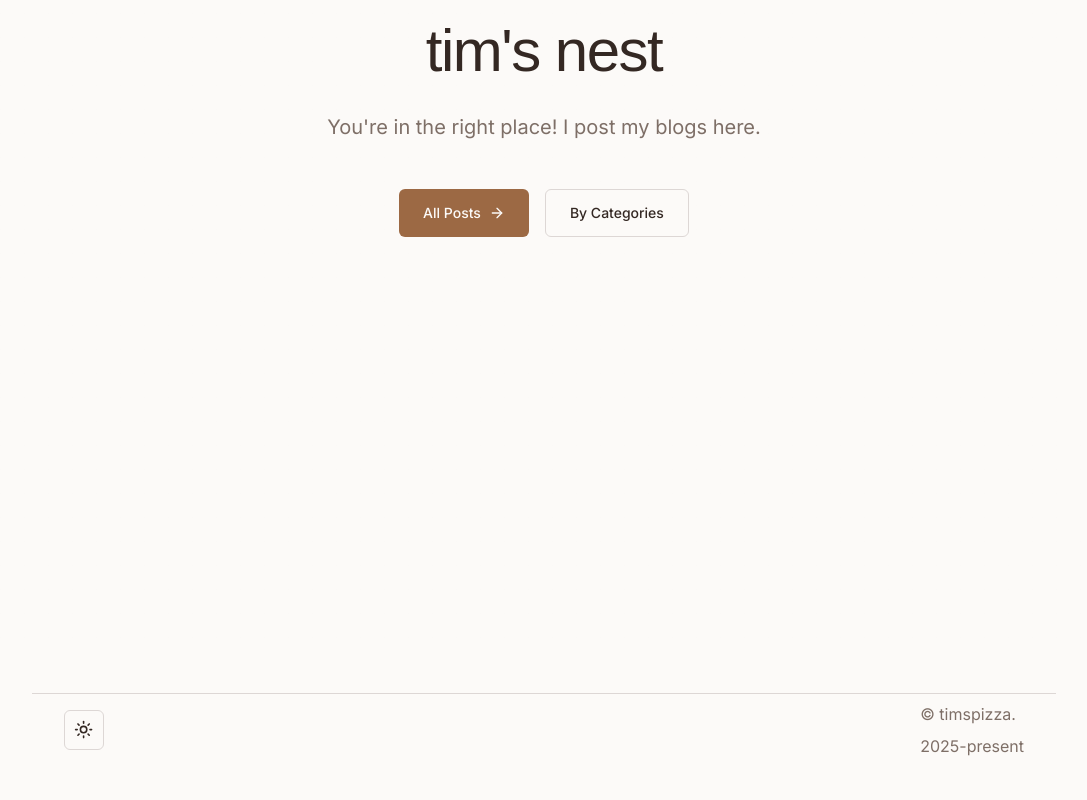
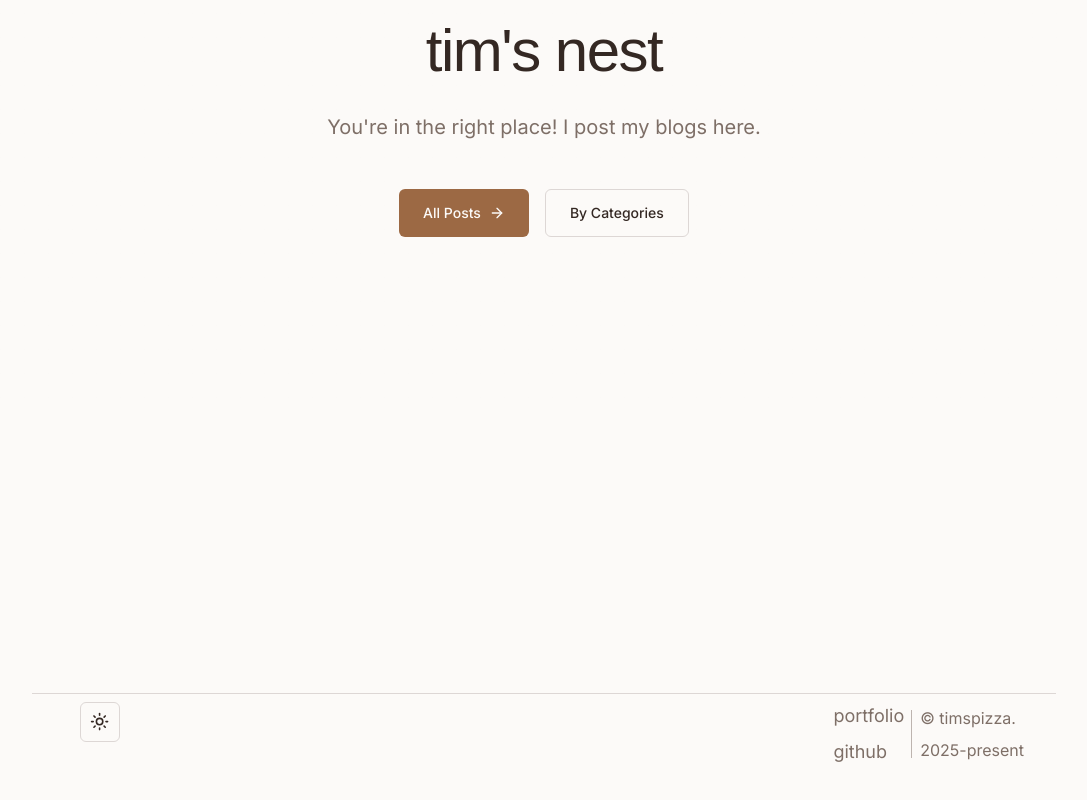
Before and after one commit to TimsPizza/blog, a Next.js app: page / in a window 1280 px wide. Shown: the part 216-1016 px from the top of the page, without its empty margins (96-1183 px from the left). Built offline with nearby package versions, Linux system fonts and the light colour scheme; a web font is replaced by a local one.

Commit message:
layout and mobile layout change

```diff
--- a/app/globals.css
+++ b/app/globals.css
@@ -213,11 +213,19 @@
   .nav-item {
     @apply text-lg font-medium text-secondary-foreground hover:text-primary transition-colors relative;
   }
+
   .nav-item::before {
     @apply absolute w-full h-[1px] bg-primary/60 bottom-0 left-0 origin-left transform scale-x-0 transition-transform duration-300 ease-out;
     content: '';
   }
+
   .nav-item:hover::before {
     @apply transform scale-x-100;
   }
 }
+
+@layer components {
+  .divider-tail {
+    @apply after:absolute after:h-full after:w-[1px] after:top-0 after:-right-2 after:bg-muted-foreground after:text-muted-foreground after:content-[""] after:scale-x-50 after:scale-y-75 ;
+  }
+}
--- a/app/layout.tsx
+++ b/app/layout.tsx
@@ -7,10 +7,9 @@ import { Container, Section } from "@/components/craft";
 import { MobileNav } from "@/components/nav/mobile-nav";
 import { ThemeProvider } from "@/components/theme/theme-provider";
 import { ThemeToggle } from "@/components/theme/theme-toggle";
-import { mainMenu } from "@/menu.config";
+import { footerMenu, mainMenu } from "@/menu.config";
 import { siteConfig } from "@/site.config";
 import { Analytics } from "@vercel/analytics/react";
-
 
 import Link from "next/link";
 
@@ -29,9 +28,8 @@ const font = FontSans({
 });
 
 export const metadata: Metadata = {
-  title: "WordPress & Next.js Starter by 9d8",
-  description:
-    "A starter template for Next.js with WordPress as a headless CMS.",
+  title: "tim's nest",
+  description: "tim's personal blog",
   metadataBase: new URL(siteConfig.site_domain),
   alternates: {
     canonical: "/",
@@ -48,7 +46,7 @@ export default function RootLayout({
       <head />
       <body
         className={cn(
-          "h-full min-h-screen w-full font-sans antialiased",
+          "min-h-screen w-full font-sans antialiased",
           font.variable,
           lxgw.variable,
         )}
@@ -59,9 +57,9 @@ export default function RootLayout({
           enableSystem
           disableTransitionOnChange
         >
-          <main className="flex h-screen w-full flex-col">
+          <main className="flex min-h-screen w-full flex-col">
             <Nav className={`${lxgw.className} text-lg font-bold`} />
-            <div id="content-wrapper" className="flex-1 min-h-screen">
+            <div id="content-wrapper" className="min-h-screen flex-1">
               {children}
             </div>
             <Footer />
@@ -113,15 +111,26 @@ const Footer = () => {
   return (
     <footer>
       <Section>
-        <Container className="not-prose flex flex-col justify-between gap-6 border-t md:flex-row md:items-center md:gap-2 !py-2">
-          <ThemeToggle />
-          <div className="flex flex-col items-start justify-center gap-2">
-            <p className="text-muted-foreground">
-              &copy; <a href="https://github.com/TimsPizza">timspizza</a>.
-            </p>
-            <p className="text-muted-foreground">
-              2025-present
-            </p>
+        <Container className="not-prose flex flex-row justify-between gap-6 border-t !py-2 px-4 md:items-start md:gap-2">
+          <ThemeToggle className="ml-4 md:mr-auto" />
+          <div className="flex flex-row justify-center gap-4">
+            <div className="divider-tail relative hidden flex-col items-start justify-center gap-2 md:flex">
+              {Object.entries(footerMenu).map(([key, href]) => (
+                <NavItem
+                  key={href}
+                  className="font-sans font-normal text-muted-foreground"
+                  href={href}
+                  text={key}
+                />
+              ))}
+            </div>
+
+            <div className="flex flex-col items-start justify-center gap-2">
+              <p className="text-muted-foreground">
+                &copy; <a href="https://github.com/TimsPizza">timspizza</a>.
+              </p>
+              <p className="text-muted-foreground">2025-present</p>
+            </div>
           </div>
         </Container>
       </Section>
--- a/components/nav/mobile-nav.tsx
+++ b/components/nav/mobile-nav.tsx
@@ -21,7 +21,7 @@ import {
 } from "@/components/ui/sheet";
 import { Separator } from "@/components/ui/separator";
 
-import { mainMenu, contentMenu } from "@/menu.config";
+import { mainMenu, contentMenu, footerMenu } from "@/menu.config";
 import { siteConfig } from "@/site.config";
 
 export function MobileNav() {
@@ -32,7 +32,7 @@ export function MobileNav() {
       <SheetTrigger asChild>
         <Button
           variant="ghost"
-          className="px-0 border w-10 text-base hover:bg-transparent focus-visible:bg-transparent focus-visible:ring-0 focus-visible:ring-offset-0 md:hidden"
+          className="w-10 border px-0 text-base hover:bg-transparent focus-visible:bg-transparent focus-visible:ring-0 focus-visible:ring-offset-0 md:hidden"
         >
           <Menu />
           <span className="sr-only">Toggle Menu</span>
@@ -54,15 +54,21 @@ export function MobileNav() {
         <ScrollArea className="my-4 h-[calc(100vh-8rem)] pb-10 pl-6">
           <div className="flex flex-col space-y-3">
             <h3 className="text-small mt-6">Menu</h3>
-            <Separator />
+            <Separator className="origin-left scale-x-75" />
             {Object.entries(mainMenu).map(([key, href]) => (
               <MobileLink key={key} href={href} onOpenChange={setOpen}>
                 {key.charAt(0).toUpperCase() + key.slice(1)}
               </MobileLink>
             ))}
             <h3 className="text-small pt-6">Blog Menu</h3>
-            <Separator />
+            <Separator className="origin-left scale-x-75" />
             {Object.entries(contentMenu).map(([key, href]) => (
+              <MobileLink key={key} href={href} onOpenChange={setOpen}>
+                {key.charAt(0).toUpperCase() + key.slice(1)}
+              </MobileLink>
+            ))}
+            <h3 className="text-small pt-6">External Links</h3>
+            {Object.entries(footerMenu).map(([key, href]) => (
               <MobileLink key={key} href={href} onOpenChange={setOpen}>
                 {key.charAt(0).toUpperCase() + key.slice(1)}
               </MobileLink>
--- a/menu.config.ts
+++ b/menu.config.ts
@@ -2,8 +2,6 @@
 export const mainMenu = {
   categories: "/posts/categories",
   articles: "/posts",
-  portfolio: "https://me.kixstar.xyz",
-  github: "https://github.com/TimsPizza",
 };
 
 export const contentMenu = {
```
Also changed, not shown: 1 other file (tests, documents, lock files or other folders).
